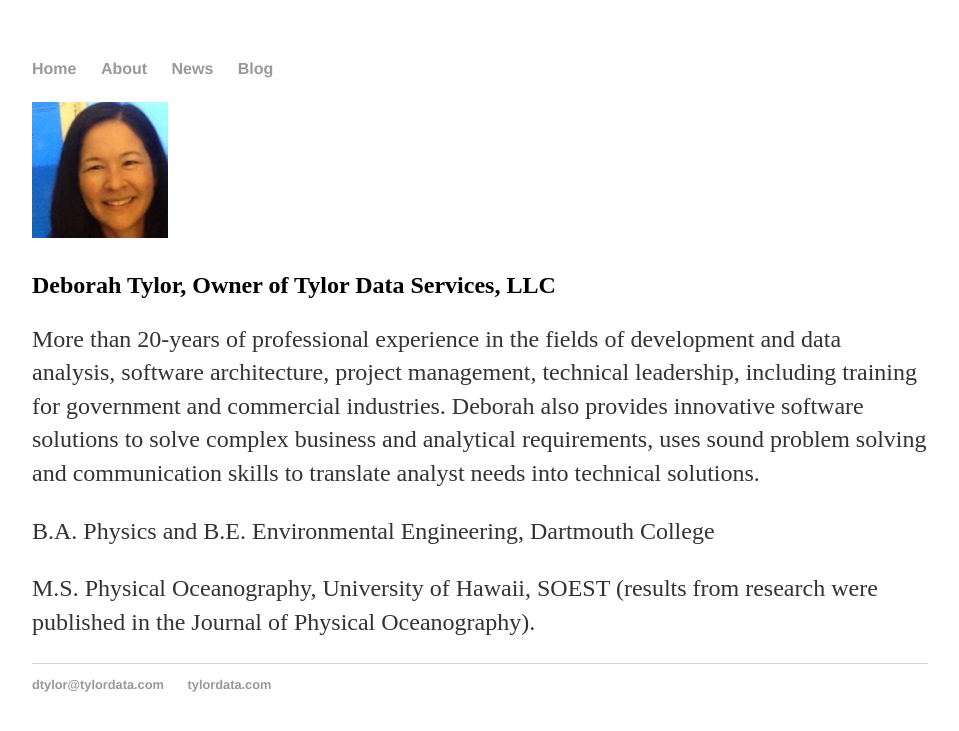
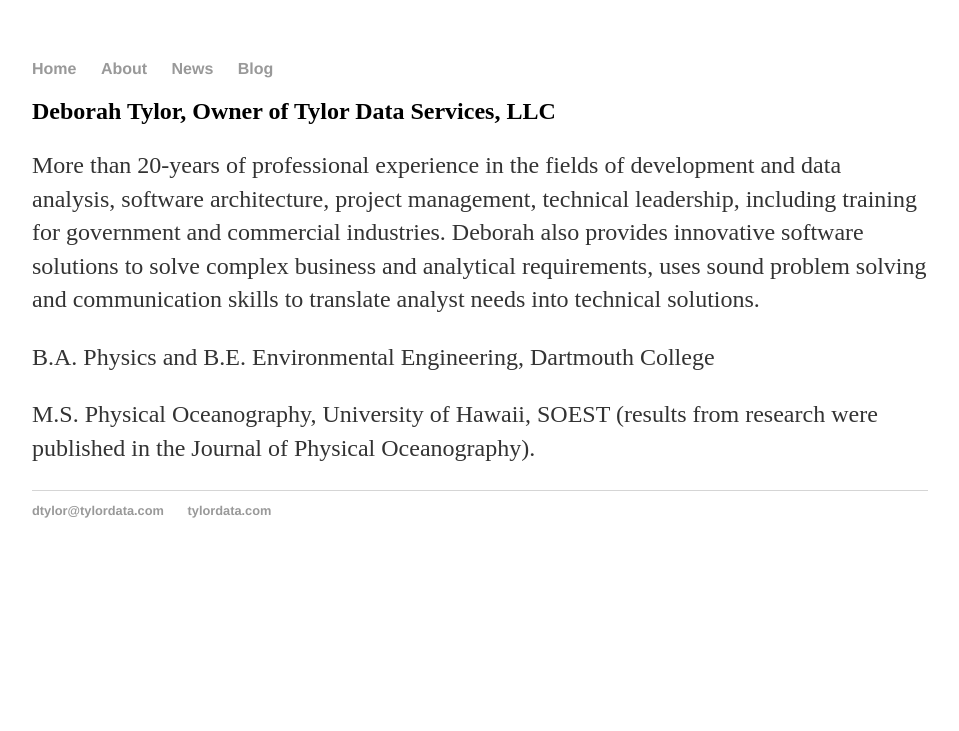
Before and after one commit to dtylor/dtylor.github.io, a Jekyll site: the page built from about.md, in a window 1280 px wide. Shown: the top 731 px of the page, without its empty margins (160-1119 px from the left). Built offline with Jekyll 4.4.1, drawn with Linux system fonts in a browser that asks for light colours.

Commit message:
Update about.md

```diff
--- a/about.md
+++ b/about.md
@@ -2,7 +2,6 @@
 layout: default
 title: About the team
 ---
-<img src="images/DT_pic.jpg">
 ## Deborah Tylor, Owner of Tylor Data Services, LLC
 More than 20-years of professional experience in the fields of development and data analysis, software architecture, project management, technical leadership, including training for government and commercial industries. Deborah also provides innovative software solutions to solve complex business and analytical requirements, uses sound problem solving and communication skills to translate analyst needs into technical solutions.
 
```
